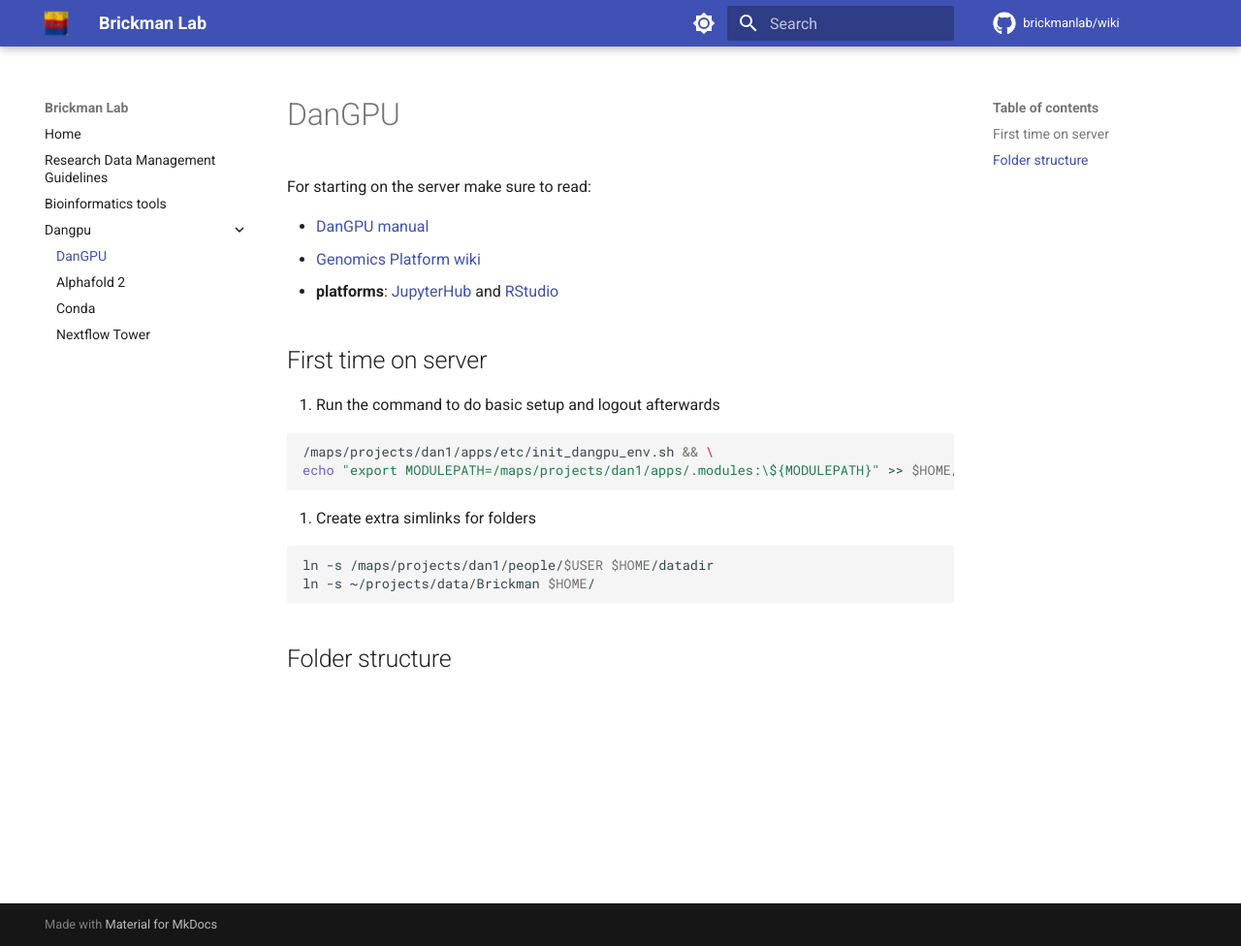
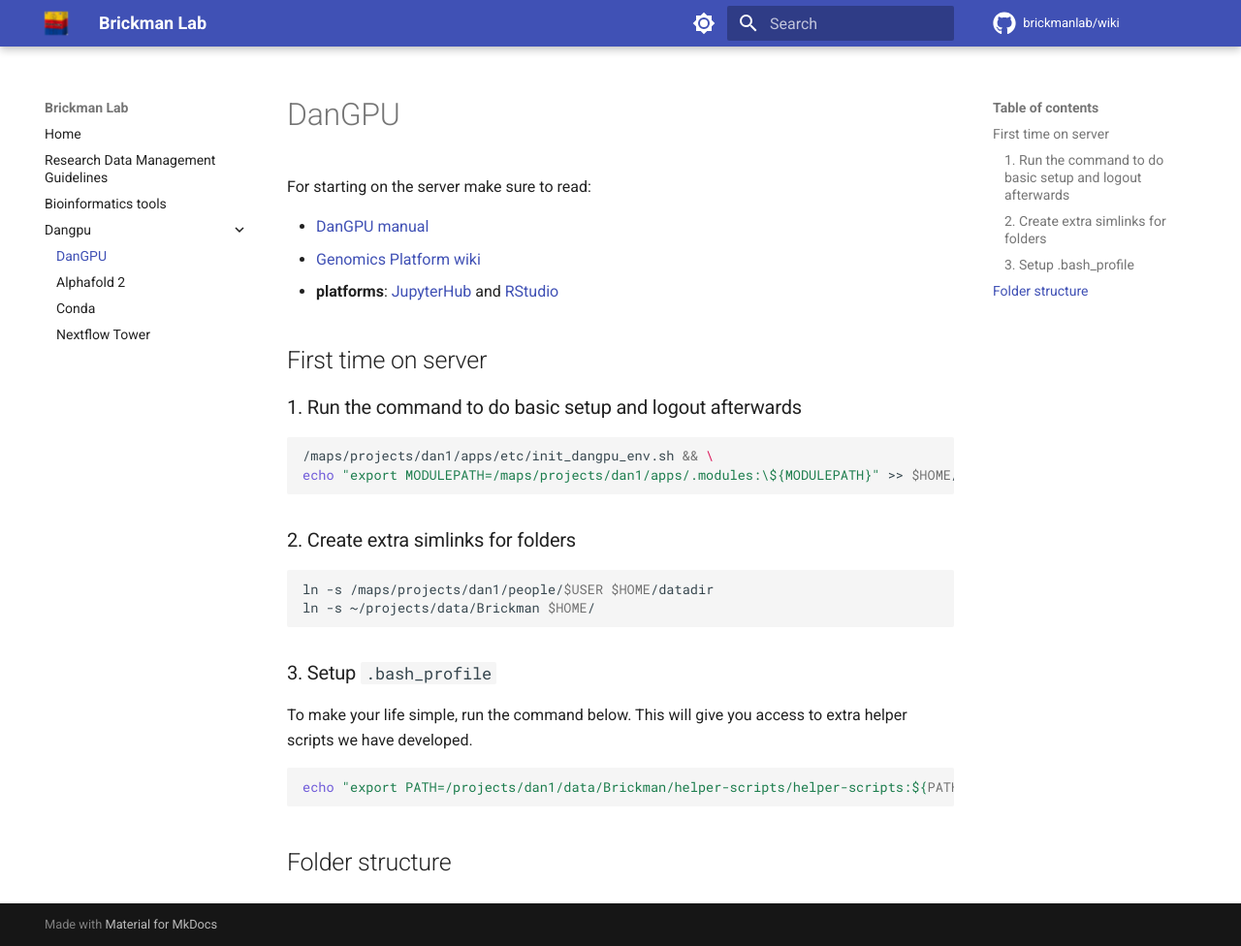
Before and after one commit to brickmanlab/brickmanlab.github.io, an MkDocs documentation site: the page built from docs/dangpu/index.md, in a window 1280 px wide and 976 px high. Shown: the whole window at 97% size. Built offline with MkDocs 1.6.1 and Material for MkDocs 9.7.7, drawn with Linux system fonts in a browser that asks for light colours; comment, search, counter and statistics services are not loaded.

Commit message:
feat: added `bash_profile`

````diff
--- a/docs/dangpu/index.md
+++ b/docs/dangpu/index.md
@@ -8,18 +8,27 @@
 
 ## First time on server
 
-1. Run the command to do basic setup and logout afterwards
+### 1. Run the command to do basic setup and logout afterwards
 
 ```bash
 /maps/projects/dan1/apps/etc/init_dangpu_env.sh && \
 echo "export MODULEPATH=/maps/projects/dan1/apps/.modules:\${MODULEPATH}" >> $HOME/.bash_profile
 ```
 
-2. Create extra simlinks for folders
+### 2. Create extra simlinks for folders
 
 ```bash
 ln -s /maps/projects/dan1/people/$USER $HOME/datadir
 ln -s ~/projects/data/Brickman $HOME/
 ```
 
+### 3. Setup `.bash_profile`
+
+To make your life simple, run the command below. This will give you access to
+extra helper scripts we have developed.
+
+```bash
+echo "export PATH=/projects/dan1/data/Brickman/helper-scripts/helper-scripts:${PATH}" >> ~/.bash_profile
+```
+
 ## Folder structure
````
